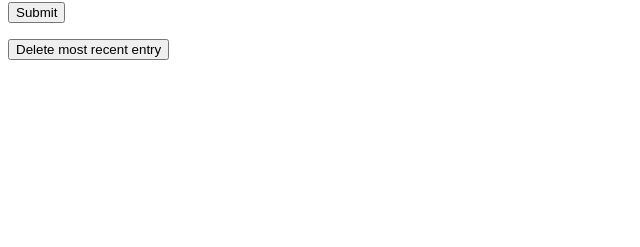
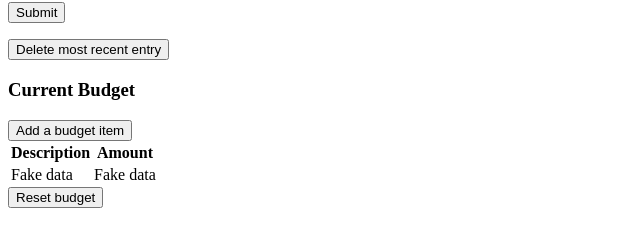
Before and after one commit to tyler-thee-creator/budget-watcher, a React app: page / in a window 1280 px wide. Shown: the part 277-524 px from the top of the page, without its empty margins (0-640 px from the left). Built offline with nearby package versions, Linux system fonts and the light colour scheme; no server answers; the HTML template or start-up script is replaced by a standard one.

Commit message:
Complete react budget component, budget table in db

```diff
--- /dev/null
+++ b/react-client/src/components/Budget.jsx
@@ -0,0 +1,23 @@
+import React from 'react';
+
+const Budget = (props) => (
+  <div>
+    <h3>Current Budget</h3>
+    <button id="addbudgetitem">Add a budget item</button>
+    <table>
+      <thead>
+        <tr>
+          <th>Description</th><th>Amount</th>
+        </tr>
+      </thead>
+      <tbody>
+        <tr>
+          <td>Fake data</td><td>Fake data</td>
+        </tr>
+      </tbody>
+    </table>
+    <button id="resetbudget">Reset budget</button>
+  </div>
+);
+
+export default Budget;
--- a/react-client/src/index.jsx
+++ b/react-client/src/index.jsx
@@ -3,6 +3,7 @@ import ReactDOM from 'react-dom';
 import $ from 'jquery';
 import Log from './components/Log.jsx';
 import LogEntry from './components/LogEntry.jsx';
+import Budget from './components/Budget.jsx';
 
 class App extends React.Component {
   constructor(props) {
@@ -65,6 +66,22 @@ class App extends React.Component {
     });
   }
 
+  addBudgetItem(e) {
+    $.ajax({
+      method: 'POST',
+      url: '/budget',
+      success: (data) => {
+        console.log(data);
+        this.setState({
+
+        });
+      },
+      error: (err) => {
+        console.log(err);
+      }
+    });
+  }
+
   componentDidMount() {
     $.ajax({
       method: 'GET',
@@ -85,6 +102,7 @@ class App extends React.Component {
       <h1>Budget Watcher</h1>
       <Log currentWeekLog={this.state.currentWeekLog}/>
       <LogEntry updateDescription={this.updateDescription} updateAmount={this.updateAmount} addLog={this.addLog} delete={this.deleteMostRecent}/>
+      <Budget />
     </div>);
   }
 }
```
Also changed, not shown: 2 other files (tests, documents, lock files or other folders).
